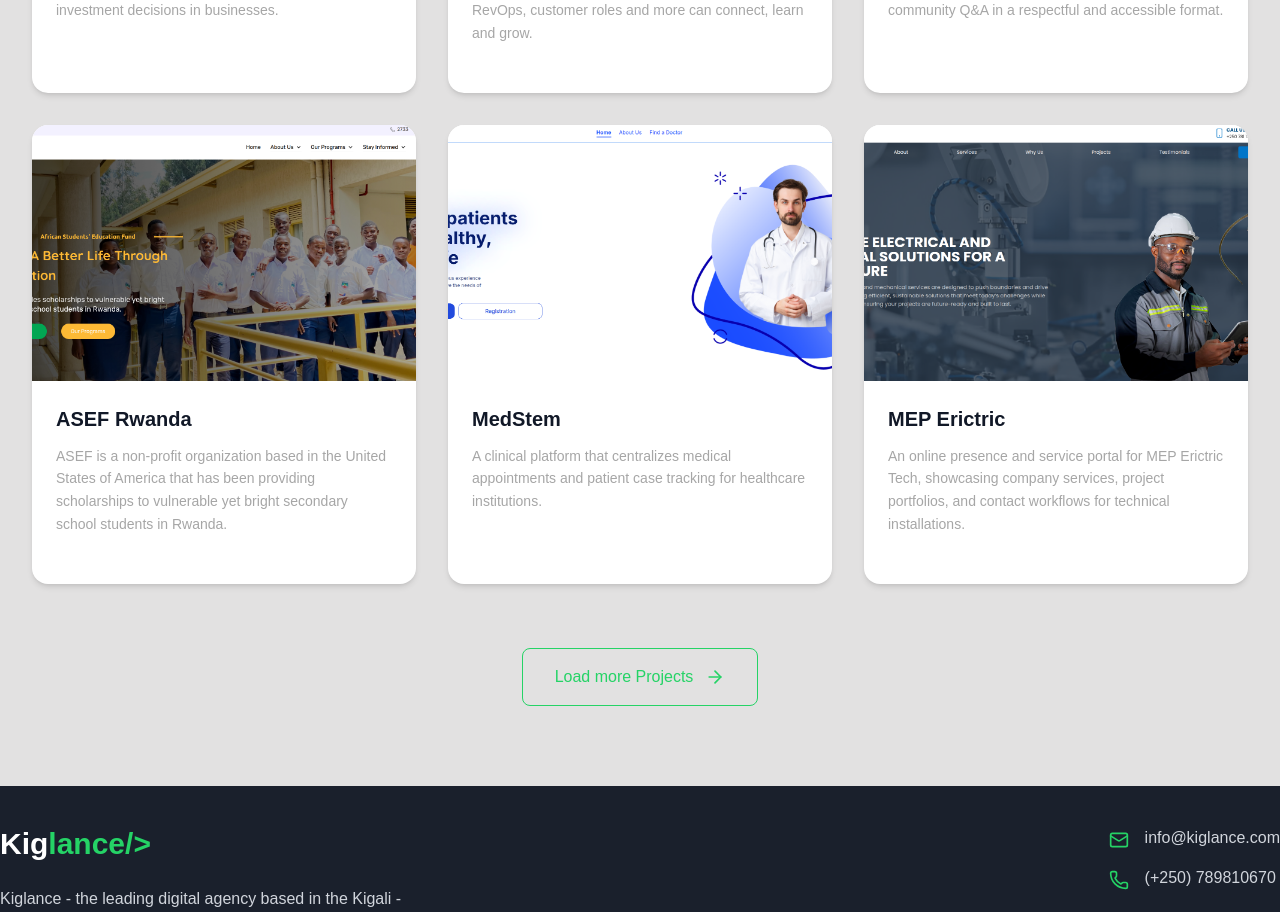
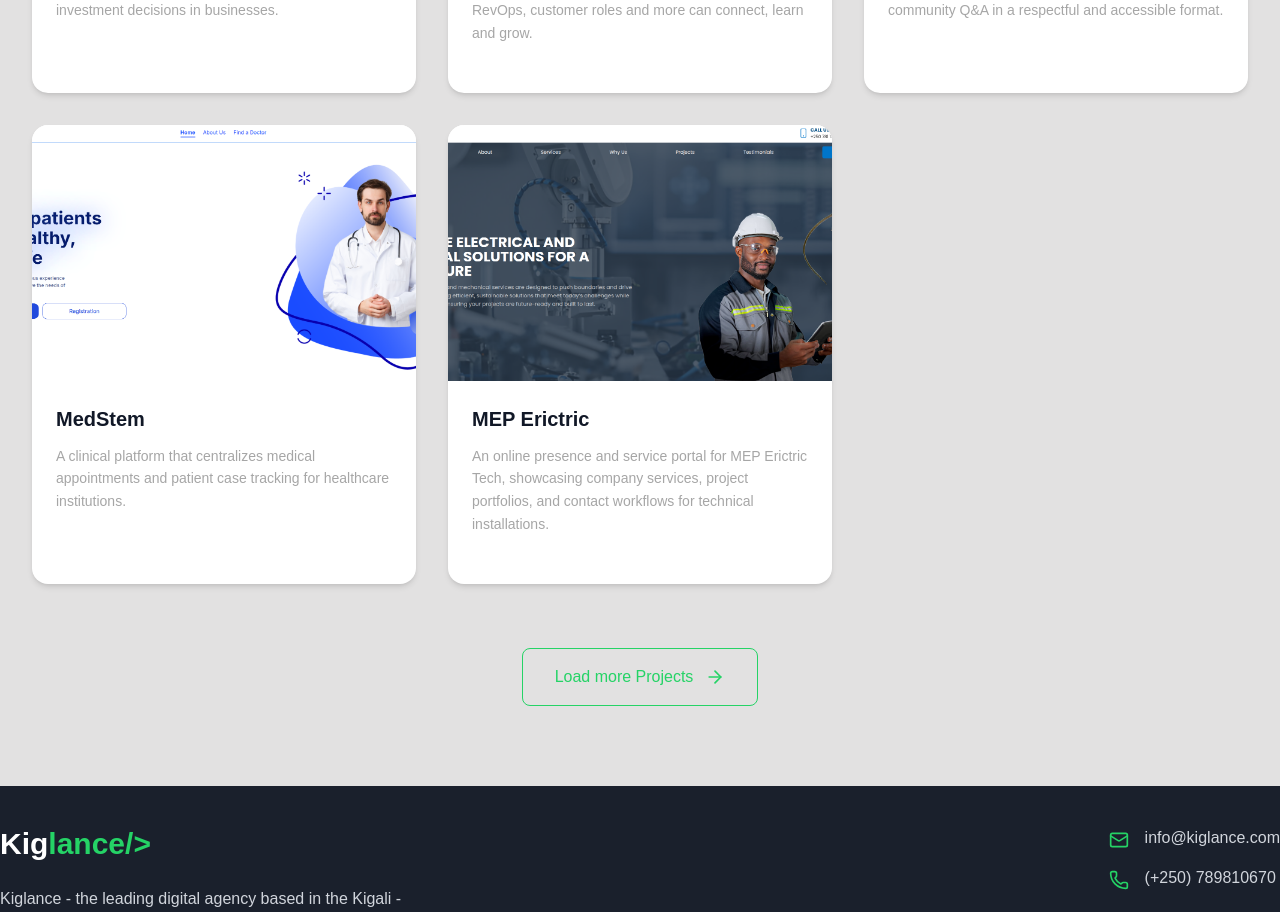
Before and after one commit to Kiglance/kiglance-web-v2, a Next.js app: page /works in a window 1280 px wide. Shown: the part 1180-2092 px from the top of the page. Built offline with nearby package versions, Linux system fonts and the light colour scheme.

Commit message:
removed asef from projects

```diff
--- a/data/static.ts
+++ b/data/static.ts
@@ -75,31 +75,6 @@
   },
   {
     id: 4,
-    title: 'ASEF Rwanda',
-    description:
-      'ASEF is a non-profit organization based in the United States of America that has been providing scholarships to vulnerable yet bright secondary school students in Rwanda.',
-    image: '/asef.png',
-    highlights: [
-      '4-Week Implementation',
-      'Fully Responsive & SEO-Optimized Design',
-      'CMS-Driven Content Management',
-      'Improved Visitor Engagement and Session Duration',
-    ],
-    services: [
-      'Website Design (Web & Mobile)',
-      'Frontend Development',
-      'CMS Integration (Payload CMS)',
-      'Performance Optimization & Deployment',
-      'Training & Handover',
-    ],
-    projectOverview:
-      'ASEF Rwanda partnered to redesign and develop their official website with a focus on accessibility, storytelling, and long-term maintainability. The goal was to create a platform that highlights ASEF’s initiatives, showcases success stories of supported students, and allows donors and partners to easily learn about and engage with the foundation’s work.',
-    clientName: 'ASEF Rwanda',
-    duration: '4 Weeks',
-    website: 'https://www.asefrwanda.org/',
-  },
-  {
-    id: 5,
     title: 'MedStem',
     description:
       'A clinical platform that centralizes medical appointments and patient case tracking for healthcare institutions.',
@@ -124,7 +99,7 @@
     website: 'https://med-stem.onrender.com/',
   },
   {
-    id: 6,
+    id: 5,
     title: 'MEP Erictric',
     description:
       'An online presence and service portal for MEP Erictric Tech, showcasing company services, project portfolios, and contact workflows for technical installations.',
```
Also changed, not shown: public/asef.png (deleted).
